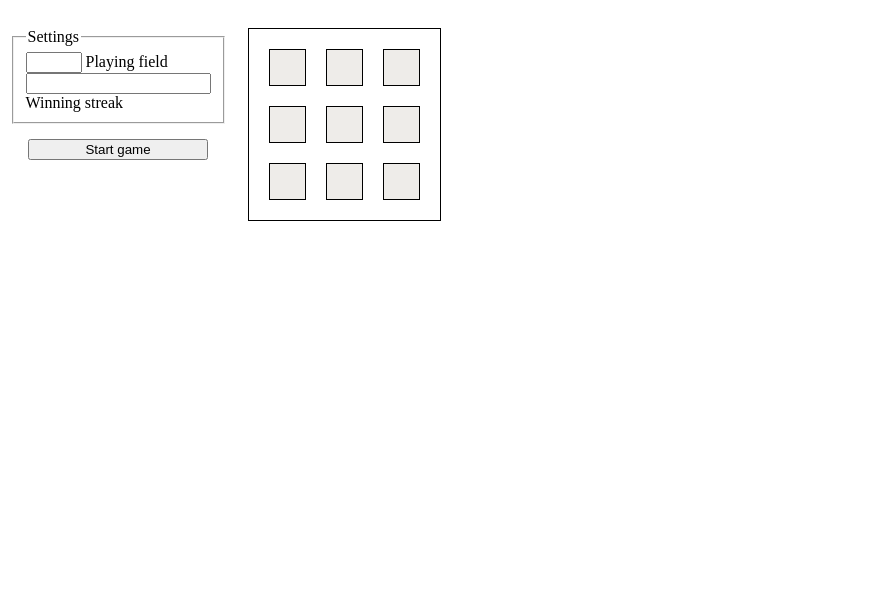
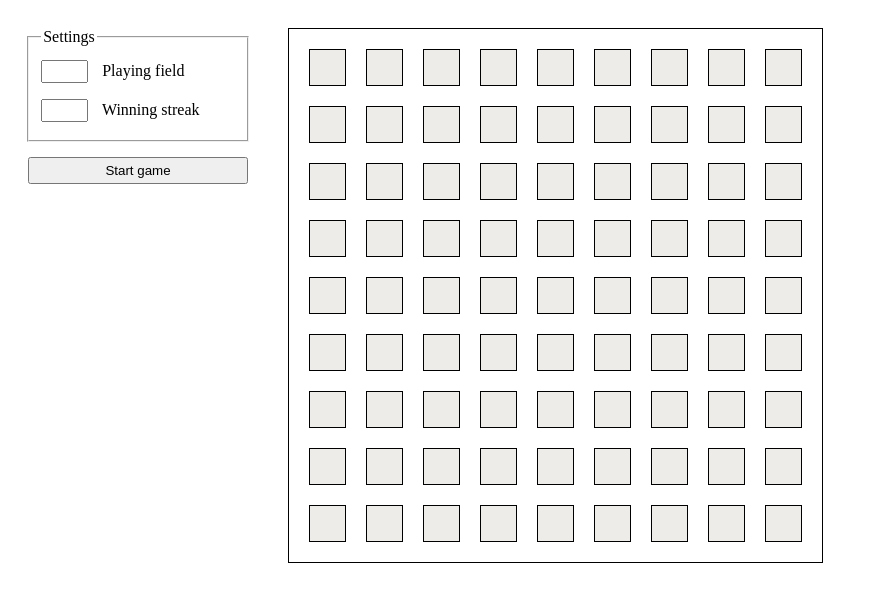
Before and after one commit to Rasoan/TicTacToe, a website built with webpack: page index.html in a window 1280 px wide. Shown: the whole page, without its empty margins (0-874 px from the left). Built offline with nearby package versions, Linux system fonts and the light colour scheme.

Commit message:
ref(index.html, index.ts, settingsForm): styling settings

```diff
--- a/index.html
+++ b/index.html
@@ -10,26 +10,28 @@
     <div id="Settings" class="settings">
         <form id="__SETTINGS_FORM_ID__" class="settings__form settingsForm">
             <fieldset class="settingsForm__section settingsFormSection">
-                <legend>Settings</legend>
-                <label>
+                <legend class="settingsFormSection__legend settingsFormLegend">Settings</legend>
+                <label class="settingsFormSection__label settingsFormLabel">
                     <input id="__PLAYING_FIELD_DIMENSION_ID__"
+                           class="settingsFormLabel__input settingsFormInput"
                            type="number"
                            min="3"
                            max="55"
                            value="3"
                            step="2"
                     >
-                    Playing field
+                    <span class="settingsFormLabel__text settingsFormLabelText">Playing field</span>
                 </label>
-                <label>
+                <label class="settingsFormSection__label settingsFormLabel">
                     <input id="__WINNING_STREAK_DIMENSION_ID__"
+                           class="settingsFormLabel__input settingsFormInput"
                            type="number"
                            min="3"
                            max="3"
                            value="2"
                            step="1"
                     >
-                    Winning streak
+                    <span class="settingsFormLabel__text settingsFormLabelText">Winning streak</span>
                 </label>
             </fieldset>
             <button id="__START_GAME_BUTTON_ID__" class="settingsForm__buttonSubmit settingsFormButtonSubmit">Start game</button>
--- a/index.ts
+++ b/index.ts
@@ -58,7 +58,7 @@ import './src/style.scss';
     gameBoard.setAttribute('id', GAME_BOARD_ID);
     gameBoard.setAttribute('class', 'gameBoard gameBoardTable');
 
-    const gameBoardCellsArray = getGameBoardCells(3);
+    const gameBoardCellsArray = getGameBoardCells(9);
 
     for (const currentRow of gameBoardCellsArray) {
         const gameBoardRow = document.createElement('div');
--- a/src/settingsForm/settingsForm.scss
+++ b/src/settingsForm/settingsForm.scss
@@ -1,6 +1,6 @@
 .settings {
   margin: 20px;
-  width: 180px;
+  width: 220px;
 
   &Form {
     width: 100%;
@@ -9,9 +9,22 @@
     flex-direction: column;
 
     &Section {
-      width: 90%;
+      width: 88%;
       display: flex;
       flex-direction: column;
+    }
+
+    &Section__label {
+      margin: 8px 0;
+    }
+
+    &Label__input {
+      margin-right: 10px;
+    }
+
+    &Input {
+      width: 35px;
+      padding: 2px 4px;
     }
 
     &__buttonSubmit {
@@ -20,6 +33,7 @@
 
     &ButtonSubmit {
       width: 100%;
+      padding: 4px 0;
     }
   }
 }
```
